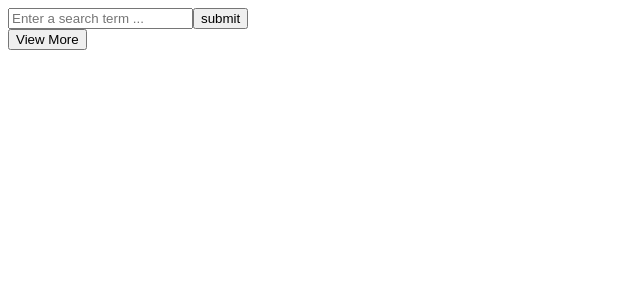
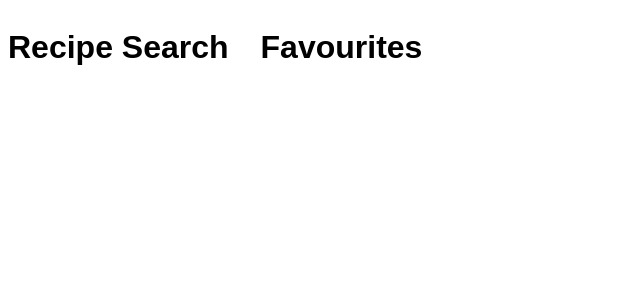
Before and after one commit to StrukovSergei/Recipe4Me, a React (Vite) app in the folder frontend/: page / in a window 1280 px wide. Shown: the top 300 px of the page, without its empty margins (0-640 px from the left). Built offline with nearby package versions, Linux system fonts and the light colour scheme.

Commit message:
tabs skeleton

```diff
--- a/frontend/src/App.css
+++ b/frontend/src/App.css
@@ -24,17 +24,24 @@
   box-shadow: 0 4px 8px rgba(0, 0, 0, 0.1);
 }
 
-.modal-header{
+.modal-header {
   display: flex;
   flex-direction: row;
   align-items: center;
   justify-content: space-between;
 }
 
-.modal-content{
+.modal-content {
   background-color: white;
 
   padding: 2em;
   border-radius: 4px;
   max-width: 500px;
 }
+
+.tabs {
+  display: flex;
+  gap: 2em;
+  cursor: pointer;
+
+}
--- a/frontend/src/App.tsx
+++ b/frontend/src/App.tsx
@@ -6,10 +6,13 @@
 import RecipeCard from './components/RecipeCard'
 import RecipeModal from './components/RecipeModal'
 
+type Tabs = "search" | "favourites"
+
 const App = () => {
   const [searchTerm, setSearchTerm] = useState<string>("")
   const [recipes, setRecipes] = useState<Recipe[]>([])
   const [selectedRecipe, setSelectedRecipe] = useState<Recipe | undefined>(undefined)
+  const [selectedTab, setSelectedTab] = useState<Tabs>()
   const pageNumber = useRef(1)
 
   const handleSearchSubmit = async (event: FormEvent) => {
@@ -38,6 +41,12 @@
 
   return (
     <div>
+      <div className='tabs'>
+        <h1 onClick={() => setSelectedTab("search")}>Recipe Search</h1>
+        <h1 onClick={() => setSelectedTab("favourites")}>Favourites</h1>
+      </div>
+      {selectedTab === "search" && (
+        <>
           <form onSubmit={(event) => handleSearchSubmit(event)}>
             <input type='text' required placeholder='Enter a search term ...' value={searchTerm} onChange={(event) => setSearchTerm(event.target.value)}></input>
             <button>submit</button>
@@ -48,7 +57,13 @@
           <button className="view-more-button" onClick={handleViewMoreClick}>
             View More
           </button>
-
+        </>
+      )}
+      {selectedTab === "favourites" && (
+        <div>
+          this is favourites
+        </div>
+      )}
       {selectedRecipe ? <RecipeModal recipeId={selectedRecipe.id.toString()} onClose={() => setSelectedRecipe(undefined)} /> : null}
     </div>
   )
```
Lines whose indentation alone changed are shown as unchanged.
